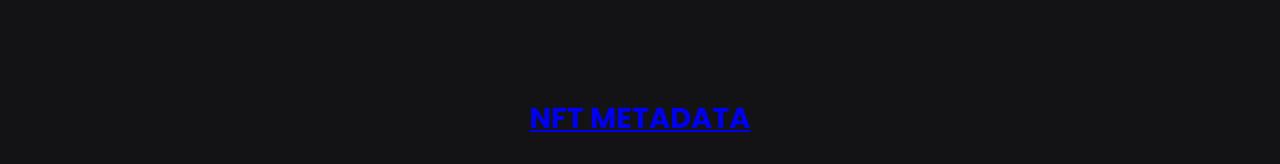
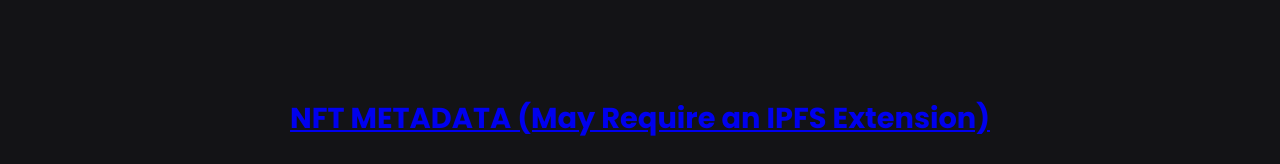
Before and after one commit to karlMoreno/product-blockchain-verification, a plain HTML site: page index.html in a window 1280 px wide. Shown: the part 2199-2363 px from the top of the page. Drawn offline with Linux system fonts and the light colour scheme.

Commit message:
IPFS warning

```diff
--- a/index.html
+++ b/index.html
@@ -154,7 +154,7 @@
             <br>
             <div class="logo hidden">
                 <a href="ipfs://QmcG81S2a5Ma4jYeoiRynpcLrjkree4bSCNvjn6sCuX3Xo" target="_blank">
-                    <h1>NFT METADATA</h1>
+                    <h1>NFT METADATA (May Require an IPFS Extension)</h1>
                 </a>
             </div>
         </div>
```
